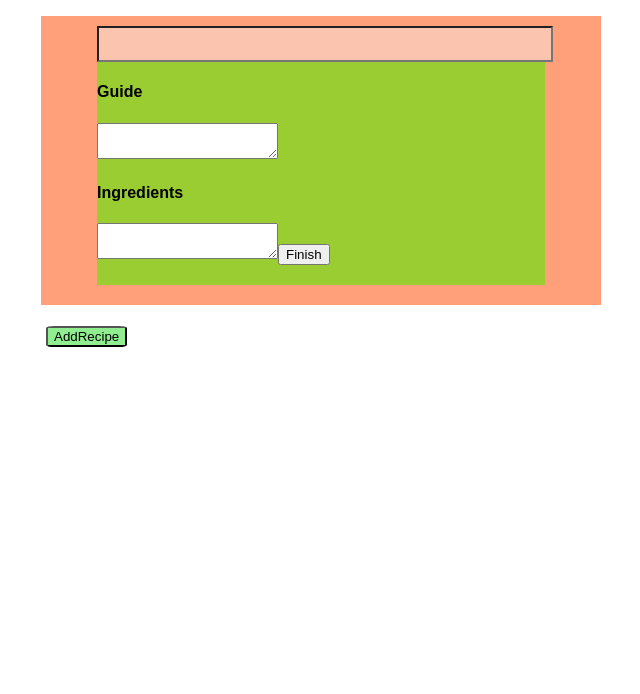
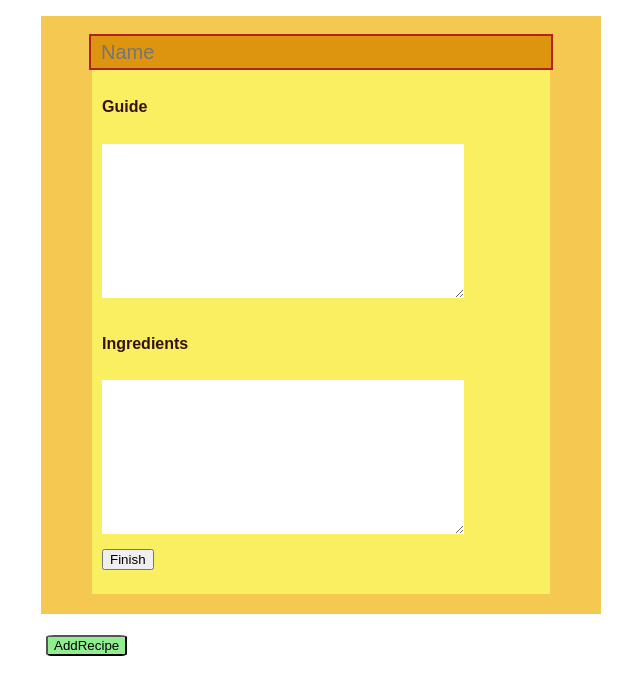
Before and after one commit to jmintb/recipe-box, a React (Create React App) app: page / in a window 1280 px wide. Both pictures are taken after a click on the button "AddRecipe". Shown: the top 694 px of the page, without its empty margins (249-889 px from the left). Built offline with nearby package versions, Linux system fonts and the light colour scheme.

Commit message:
Basic themeing is done.

```diff
--- a/src/App.css
+++ b/src/App.css
@@ -15,28 +15,37 @@ ul {
 .recipe-list {
   width: inherit;
   min-height: 100px;
-  background: #ffa07a;
+  background: #F5C851;
 }
 
 .recipe-li {
   width: 80%;
   margin: auto;
+  margin-top: 10px;
+  margin-bottom: 0px;
   padding-bottom: 20px;
-  background: #9acd32;
+  padding-left: 10px;
+  line-height: 30px;
 }
 
 .recipe-li.expanded-li {
-  width: 80%;
-  margin: auto;
+  margin-top: 0px;
+  padding-top: 3px;
+  background: #F9EF61;
+  color: #331219;
 }
 
 .title-bar {
-  background: #fbc4ae;
+  width: 80%;
   height: 30px;
-  width: 100%;
+  font-size: 20px;
+  background: #DD950F;
   line-height: 30px;
-  font-size: 20px;
+  padding-left: 10px;
   margin: auto;
+  margin-top: 10px;
+  margin-bottom: 0px;
+  color: #331219;
 }
 
 .title-bar:hover {
@@ -47,18 +56,53 @@ ul {
   background: #b22222;
 }
 
+input.title-bar {
+  display: block;
+  background: #DD950F;
+  border: none;
+  outline: 2px solid #b22222;
+  outline-offset: 0cm;
+}
+
+input.title-bar:hover {
+  background: #DD950F;
+}
+
+input.title-bar:focus {
+  outline: 3px solid #b22222;
+}
+
+textArea {
+  height: 150px;
+  border: none;
+  outline: none;
+  width: 80%;
+  resize: vertical;
+  line-height: 20px;
+}
+
+pre {
+  line-height: 20px;
+  white-space: pre-wrap !important;
+  word-break: break-all;
+  width: 80%;
+}
+
 .retracted-li {
   width: 80%;
-  background: #fbc4ae;
+  background: #DD950F;
   height: 30px;
   font-size: 20px;
   padding-left: 10px;
   line-height: 30px;
   margin: auto;
+  margin-top: 10px;
+  margin-bottom: 0px;
+  color: #331219;
 }
 
 .retracted-li:hover {
-  background: #de7a52;
+  background: #9B2D1E;
 }
 
 .button-theme {
--- a/src/App.js
+++ b/src/App.js
@@ -161,27 +161,32 @@ class ListItem extends Component{
 
   createExpandedListItem(recipeData, key) {
     return (
-      <li key = {key} className="recipe-li expanded-li">
+      <li key = {key}>
         <div className="title-bar" onClick = {this.titleClicked}> {recipeData.title} </div>
+        <div className = "recipe-li expanded-li">
         <h4> Guide </h4>
-        <p> {recipeData.guide}</p>
+        <pre>{recipeData.guide}</pre>
         <h4> Ingredients </h4>
-        <p> {recipeData.ingredients}</p>
+        <pre>{recipeData.ingredients}</pre>
         <button onClick = {this.startEditing}>Edit</button>
         <button onClick = {this.delete}>Delete</button>
+        </div>
       </li>
     );
   }
 
   createEditableListItem(recipeData, key) {
     return(
-      <li key = {key} className="recipe-li expanded-li editable-li">
-        <input id="title-input" className="title-bar" defaultValue = {recipeData.title}/>
+      <li key = {key}>
+        <input id="title-input" className="title-bar" placeholder="Name" defaultValue = {recipeData.title}/>
+        <div className="recipe-li expanded-li">
         <h4> Guide </h4>
-        <textArea id = "guide-textarea" defaultValue = {recipeData.guide}/>
+        <textArea id = "guide-textarea" placholder="Write what to do..." defaultValue = {recipeData.guide}/>
         <h4> Ingredients </h4>
-        <textArea id = "ingredients-textarea" defaultValue = {recipeData.ingredients}/>
+        <textArea id = "ingredients-textarea" placholder="Write to use..." defaultValue = {recipeData.ingredients}/>
+        <br/>
         <button onClick = {this.saveChanges}>Finish</button>
+        </div>
       </li>
     );
   }
--- a/src/App.min.css
+++ b/src/App.min.css
@@ -1 +1 @@
-ul{list-style-type:none;padding-top:10px;padding-left:0;padding-bottom:20px}.container{width:80%;max-width:700px;margin:auto;margin-top:0px}.recipe-list{width:inherit;min-height:100px;background:#ffa07a}.recipe-li{width:80%;margin:auto;padding-bottom:20px;background:#9acd32}.recipe-li.expanded-li{width:80%;margin:auto}.title-bar{background:#fbc4ae;height:30px;width:100%;line-height:30px;font-size:20px;margin:auto}.title-bar:hover{background:#de7a52}.title-bar:active{background:#b22222}.retracted-li{width:80%;background:#fbc4ae;height:30px;font-size:20px;padding-left:10px;line-height:30px;margin:auto}.retracted-li:hover{background:#de7a52}.button-theme{margin:5px;border-radius:10%;background:lightgreen}
+ul{list-style-type:none;padding-top:10px;padding-left:0;padding-bottom:20px}.container{width:80%;max-width:700px;margin:auto;margin-top:0px}.recipe-list{width:inherit;min-height:100px;background:#F5C851}.recipe-li{width:80%;margin:auto;margin-top:10px;margin-bottom:0px;padding-bottom:20px;padding-left:10px;line-height:30px}.recipe-li.expanded-li{margin-top:0px;padding-top:3px;background:#F9EF61;color:#331219}.title-bar{width:80%;height:30px;font-size:20px;background:#DD950F;line-height:30px;padding-left:10px;margin:auto;margin-top:10px;margin-bottom:0px;color:#331219}.title-bar:hover{background:#de7a52}.title-bar:active{background:#b22222}input.title-bar{display:block;background:#DD950F;border:none;outline:2px solid #b22222;outline-offset:0cm}input.title-bar:hover{background:#DD950F}input.title-bar:focus{outline:3px solid #b22222}textArea{height:150px;border:none;outline:none;width:80%;resize:vertical;line-height:20px}pre{line-height:20px;white-space:pre-wrap !important;word-break:break-all;width:80%}.retracted-li{width:80%;background:#DD950F;height:30px;font-size:20px;padding-left:10px;line-height:30px;margin:auto;margin-top:10px;margin-bottom:0px;color:#331219}.retracted-li:hover{background:#9B2D1E}.button-theme{margin:5px;border-radius:10%;background:lightgreen}
--- a/src/App.scss
+++ b/src/App.scss
@@ -3,6 +3,7 @@ ul{
     padding-top: 10px;
     padding-left: 0;
     padding-bottom: 20px;
+
 }
 
 .container {
@@ -15,30 +16,36 @@ ul{
 .recipe-list {
     width: inherit;
     min-height: 100px;
-    background: #ffa07a;
+    background: #F5C851;
 }
 
 .recipe-li {
     width: 80%;
-
     margin: auto;
+    margin-top: 10px;
+    margin-bottom: 0px;
     padding-bottom: 20px;
-    background: #9acd32;
-
+    padding-left: 10px;
+    line-height: 30px;
     &.expanded-li{
-        width: 80%;
-        margin: auto;
-
+        margin-top: 0px;
+        padding-top: 3px;
+        background: #F9EF61;
+        color: #331219;
     }
 }
 
 .title-bar{
-    background: #fbc4ae;
+    width: 80%;
     height: 30px;
-    width: 100%;
+    font-size: 20px;
+    background: #DD950F;
     line-height: 30px;
-    font-size: 20px;
+    padding-left: 10px;
     margin: auto;
+    margin-top: 10px;
+    margin-bottom: 0px;
+    color: #331219;
      &:hover{
         background: #de7a52
     }
@@ -47,16 +54,52 @@ ul{
     }
 }
 
+input {
+    &.title-bar{
+        display: block;
+        background: #DD950F;
+        border: none;
+        outline: 2px solid #b22222;
+        outline-offset: 0cm;
+        &:hover{
+            background: #DD950F;
+        }
+        &:focus{
+            outline: 3px solid #b22222;
+        }
+    }
+
+}
+
+textArea{
+    height: 150px;
+    border: none;
+    outline: none;
+    width: 80%;
+    resize: vertical;
+    line-height: 20px;
+}
+
+pre{
+    line-height: 20px;
+    white-space: pre-wrap !important;
+    word-break: break-all;
+    width: 80%;
+}
+
 .retracted-li{
     width: 80%;
-    background: #fbc4ae;
+    background: #DD950F;
     height: 30px;
     font-size: 20px;
     padding-left: 10px;
     line-height: 30px;
     margin: auto;
+    margin-top: 10px;
+    margin-bottom: 0px;
+    color: #331219;
     &:hover{
-        background: #de7a52
+        background: #9B2D1E
     }
 }
 
```
